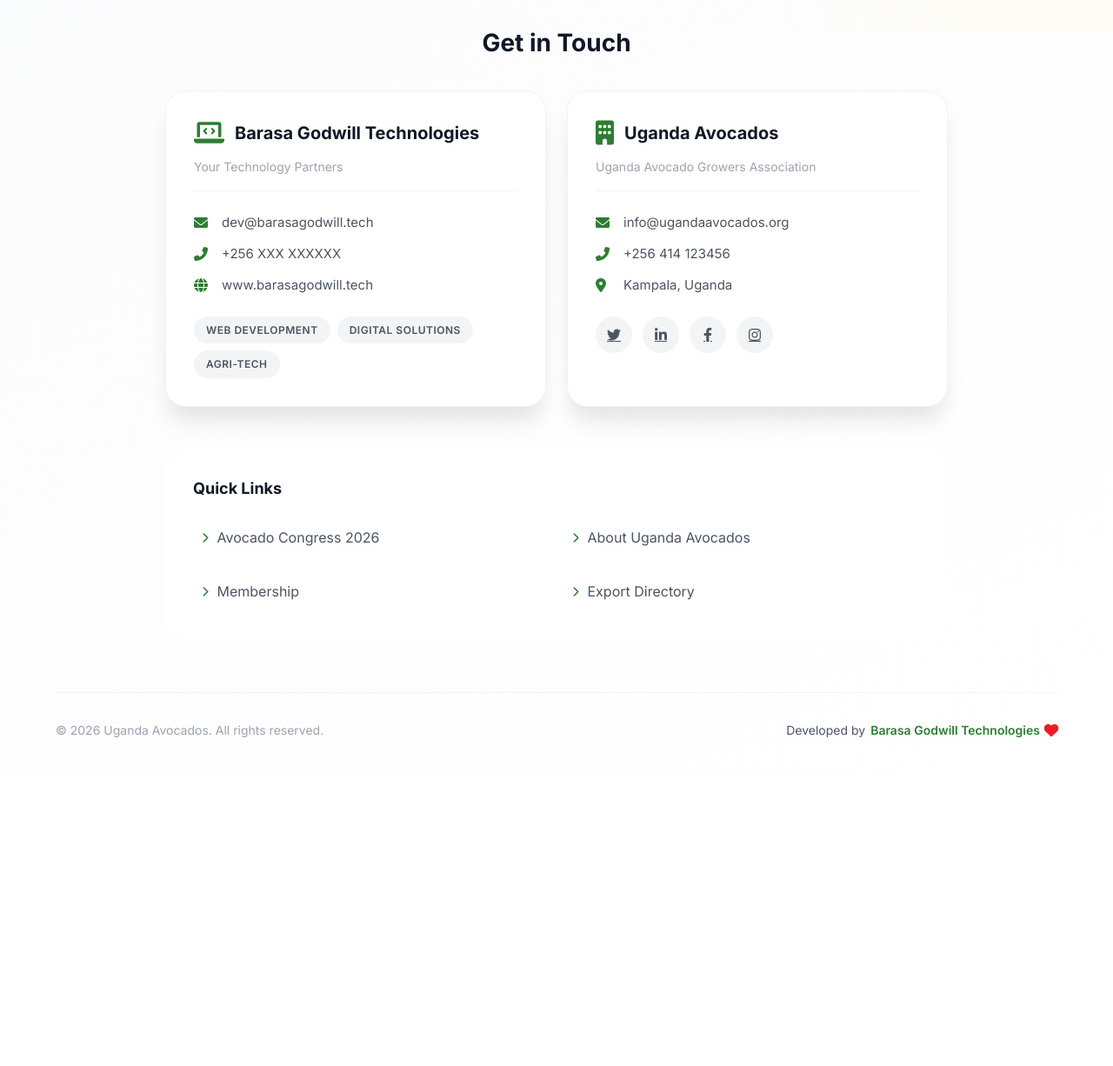
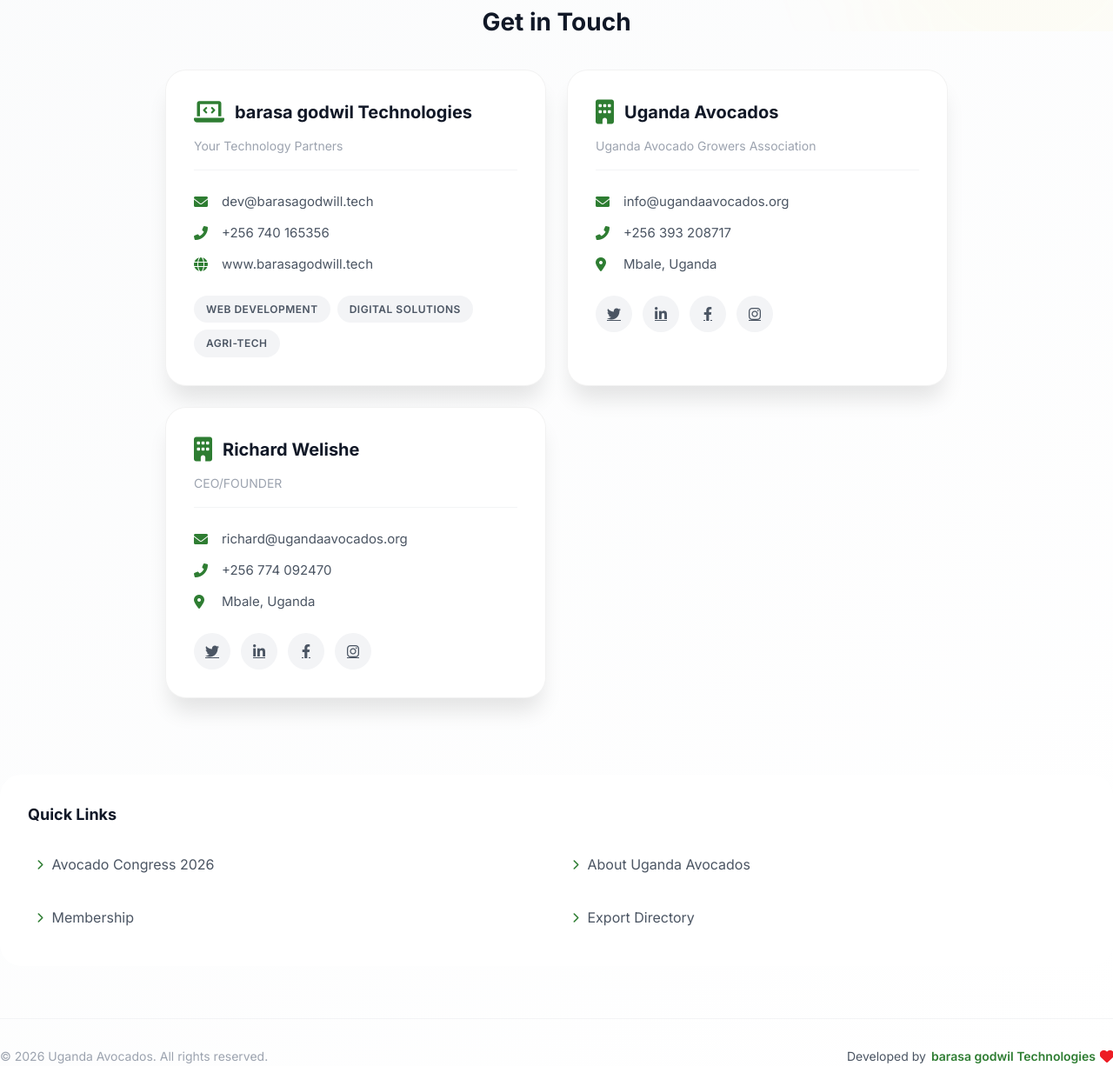
Before and after one commit to BarasaGodwilTech/Uganda-Avocados, a plain HTML site: page index.html in a window 1280 px wide. Shown: the part 764-1990 px from the top of the page at 87% size. Before the commit the page ends 1655 px from the top, so only its background shows below. Drawn offline with Linux system fonts and the light colour scheme.

Commit message:
change in detail

```diff
--- a/index.html
+++ b/index.html
@@ -6,9 +6,9 @@
     <title>Uganda Avocados | Under Development</title>
 
     <!-- Meta Tags for SEO -->
-    <meta name="description" content="Uganda Avocados - Coming Soon. Official website under development by Barasa Godwill Technologies.">
+    <meta name="description" content="Uganda Avocados - Coming Soon. Official website under development by barasa godwil Technologies.">
     <meta name="keywords" content="Uganda Avocados, Avocado Farming Uganda, Hass Avocados, Avocado Export Uganda">
-    <meta name="author" content="Barasa Godwill Technologies">
+    <meta name="author" content="barasa godwil Technologies">
 
     <!-- Font Awesome Icons -->
     <link rel="stylesheet" href="https://cdnjs.cloudflare.com/ajax/libs/font-awesome/6.0.0/css/all.min.css">
@@ -69,7 +69,7 @@
                         <i class="fas fa-calendar-alt"></i>
                     </div>
                     <div class="conference-info">
-                        <h3>6th International Africa Avocado Congress 2026</h3>
+                        <h3>1st International Africa Avocado Congress 2026</h3>
                         <p>The official conference website is now live</p>
                     </div>
                     <a href="https://conference.ugandaavocados.org" class="btn-conference">
@@ -91,17 +91,17 @@
                         <div class="contact-card">
                             <div class="card-header">
                                 <i class="fas fa-laptop-code"></i>
-                                <h4>Barasa Godwill Technologies</h4>
+                                <h4>barasa godwil Technologies</h4>
                             </div>
                             <p class="card-subtitle">Your Technology Partners</p>
                             <div class="contact-details">
                                 <div class="contact-item">
                                     <i class="fas fa-envelope"></i>
-                                    <a href="mailto:dev@barasagodwill.tech">dev@barasagodwill.tech</a>
+                                    <a href="mailto:dev@barasagodwil.tech">dev@barasagodwill.tech</a>
                                 </div>
                                 <div class="contact-item">
                                     <i class="fas fa-phone-alt"></i>
-                                    <a href="tel:+256XXXXXXXXX">+256 XXX XXXXXX</a>
+                                    <a href="tel:+256740165356">+256 740 165356</a>
                                 </div>
                                 <div class="contact-item">
                                     <i class="fas fa-globe"></i>
@@ -129,11 +129,39 @@
                                 </div>
                                 <div class="contact-item">
                                     <i class="fas fa-phone-alt"></i>
-                                    <a href="tel:+256414123456">+256 414 123456</a>
+                                    <a href="tel:+256393208717">+256 393 208717</a>
                                 </div>
                                 <div class="contact-item">
                                     <i class="fas fa-map-marker-alt"></i>
-                                    <span>Kampala, Uganda</span>
+                                    <span>Mbale, Uganda</span>
+                                </div>
+                            </div>
+                            <div class="social-links">
+                                <a href="#" class="social-link"><i class="fab fa-twitter"></i></a>
+                                <a href="#" class="social-link"><i class="fab fa-linkedin-in"></i></a>
+                                <a href="#" class="social-link"><i class="fab fa-facebook-f"></i></a>
+                                <a href="#" class="social-link"><i class="fab fa-instagram"></i></a>
+                            </div>
+                        </div>
+                        <!-- Organization Contact Card -->
+                        <div class="contact-card">
+                            <div class="card-header">
+                                <i class="fas fa-building"></i>
+                                <h4>Richard Welishe</h4>
+                            </div>
+                            <p class="card-subtitle">CEO/FOUNDER</p>
+                            <div class="contact-details">
+                                <div class="contact-item">
+                                    <i class="fas fa-envelope"></i>
+                                    <a href="mailto:richard@ugandaavocados.org">richard@ugandaavocados.org</a>
+                                </div>
+                                <div class="contact-item">
+                                    <i class="fas fa-phone-alt"></i>
+                                    <a href="tel:+256774092470">+256 774 092470</a>
+                                </div>
+                                <div class="contact-item">
+                                    <i class="fas fa-map-marker-alt"></i>
+                                    <span>Mbale, Uganda</span>
                                 </div>
                             </div>
                             <div class="social-links">
@@ -145,6 +173,9 @@
                         </div>
                     </div>
                 </div>
+                    </div>
+                </div>
+
 
                 <!-- Quick Links -->
                 <div class="quick-links">
@@ -178,7 +209,7 @@
                     &copy; 2026 Uganda Avocados. All rights reserved.
                 </p>
                 <p class="credit">
-                    Developed by <span class="highlight">Barasa Godwill Technologies</span>
+                    Developed by <span class="highlight">barasa godwil Technologies</span>
                     <i class="fas fa-heart"></i>
                 </p>
             </div>
```
